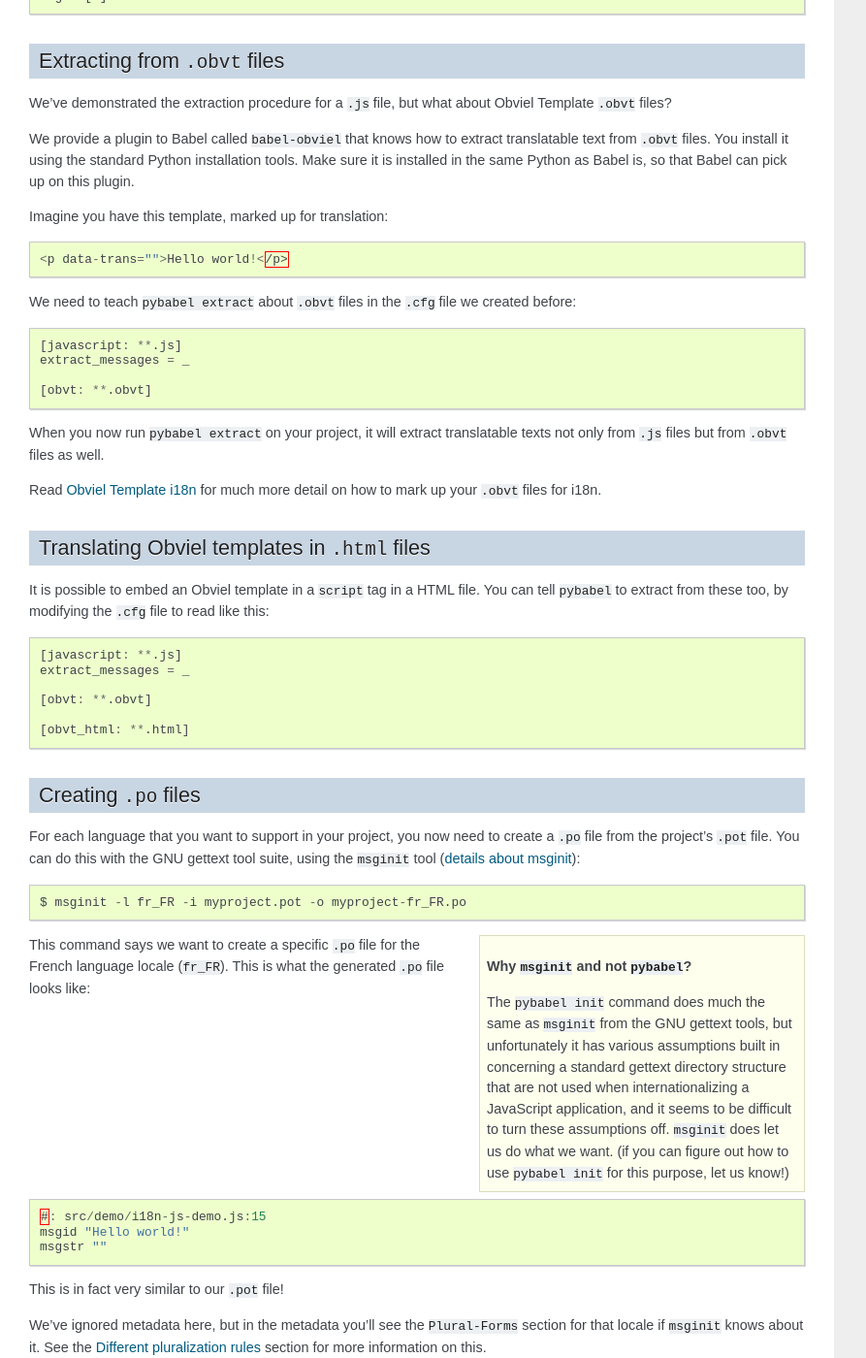
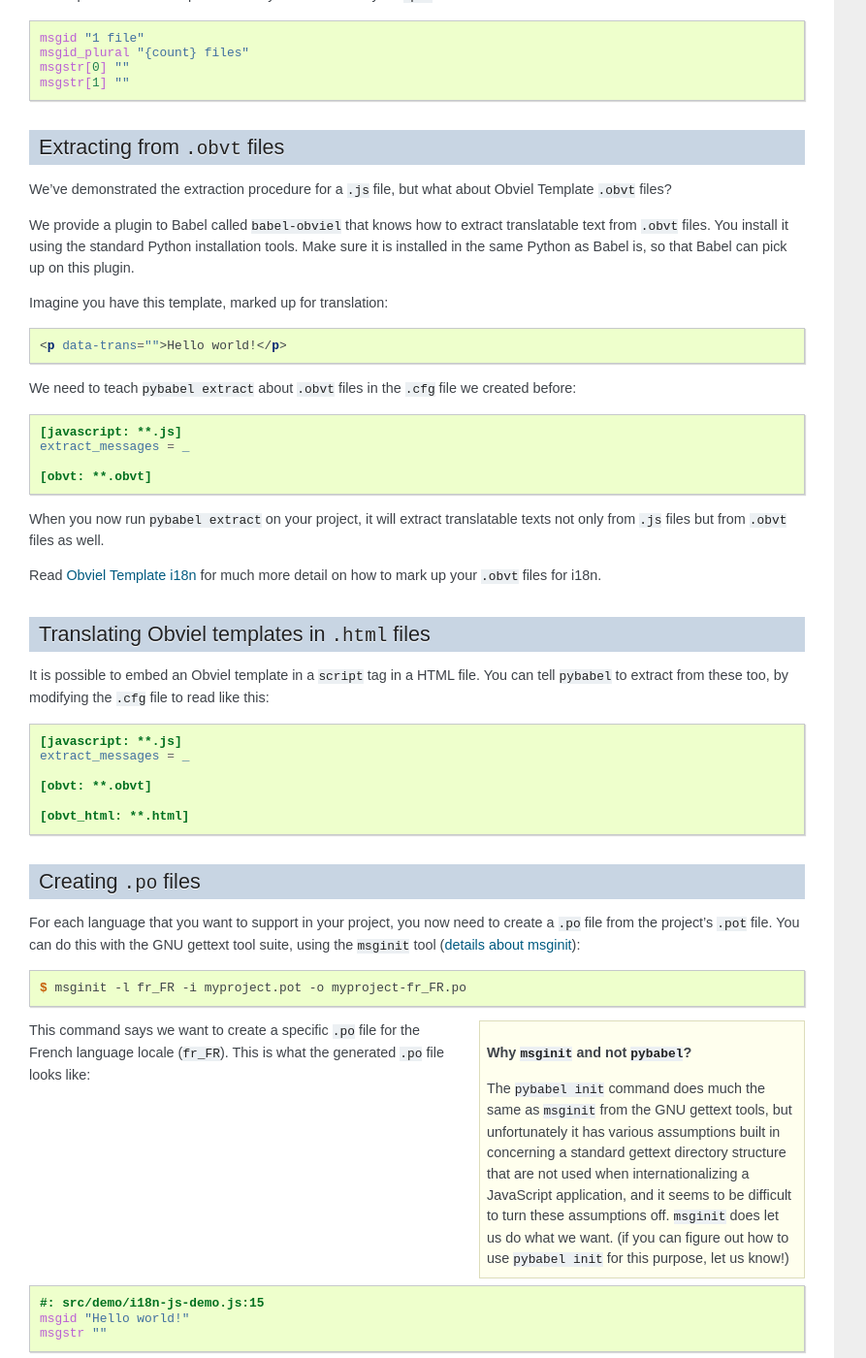
Before and after one commit to obviel/obviel, a Sphinx documentation site: the page built from doc/i18n.txt, in a window 1280 px wide and 1400 px high, scrolled down 6285 px. Shown: the whole window at 97% size, without its empty margins (0-893 px from the left). Built offline with Sphinx 7.4.7, drawn with Linux system fonts in a browser that asks for light colours; some of the changed text lies outside the part shown.

Commit message:
More pretty colors.

```diff
--- a/doc/i18n.txt
+++ b/doc/i18n.txt
@@ -49,9 +49,17 @@ instead of in English.
 You can make this happen using ``obviel.i18n``. This uses the gettext_
 approach, which is very often used for i18n for a variety of projects
 and programming languages. ``obviel.i18n`` is built on top of
-jsgettext_, so include ``jsgettext`` like this::
+jsgettext_, so include ``jsgettext`` like this:
 
-    <script type="text/javascript" src="/path/to/Gettext.js"></script>
+.. code-block:: html
+
+  <script type="text/javascript" src="/path/to/Gettext.js"></script>
+
+and you need to include ``obviel-i18n`` itself:
+
+.. code-block:: html
+
+  <script type="text/javascript" src="/path/to/obviel-i18n.js"></script>
 
 .. _gettext: https://en.wikipedia.org/wiki/Gettext
 
@@ -212,7 +220,9 @@ Let's consider the following program::
   alert(variables(ngettext('1 file', '{count} files', count)), {count: count});
 
 Let's consider count ``[1, 2, 4, 5, 21, 22, 25]`` and look at the output
-for English::
+for English:
+
+.. code-block:: text
 
   1 file
   2 files
@@ -222,7 +232,9 @@ for English::
   22 files
   25 files
 
-With Polish, we want the output to be like this::
+With Polish, we want the output to be like this:
+
+.. code-block:: text
 
   1 plik
   2 pliki
@@ -253,7 +265,9 @@ for these. When you maintain the translations in ``.po`` files like we
 detail below, the ``msginit`` tool can automatically generate these
 for you based on the locale. There is of course the possibility that
 it doesn't know the plural forms for the locale you specify to
-``msginit``. It will generate::
+``msginit``. It will generate:
+
+.. code-block:: text
 
   "Plural-Forms: nplurals=INTEGER; plural=EXPRESSION;\n"
 
@@ -372,12 +386,16 @@ tools used for this (``pip``, ``easy_install``, or
 be available.
 
 To make Babel work with ``.js`` files we first need to configure
-it. Create a ``.cfg`` file with the following content::
+it. Create a ``.cfg`` file with the following content:
+
+.. code-block:: ini
 
   [javascript: **.js]
   extract_messages = _
 
-Now you can use it on your project directory::
+Now you can use it on your project directory:
+
+.. code-block:: console
 
   $ pybabel extract -F myconfig.cfg project_directory > myproject.pot
 
@@ -385,7 +403,9 @@ You will now have a ``myproject.pot`` (PO template) file that will be
 the template for all the actual translation files for your
 application, the ``.po`` files. For example, if you had applied this
 to the simple demo described above, you would get a ``.pot`` file like
-this (skipping some metadata boilerplate)::
+this (skipping some metadata boilerplate):
+
+.. code-block:: po
 
   msgid "Hello world!"
   msgstr ""
@@ -394,7 +414,9 @@ In the comment line it points out where in the code the text to
 translate was found; this is sometimes useful context for translators.
 
 For the plural forms example with files you'd see this in your
-``.pot`` file::
+``.pot`` file:
+
+.. code-block:: po
 
   msgid "1 file"
   msgid_plural "{count} files"
@@ -412,12 +434,16 @@ extract translatable text from ``.obvt`` files. You install it using
 the standard Python installation tools. Make sure it is installed in
 the same Python as Babel is, so that Babel can pick up on this plugin.
 
-Imagine you have this template, marked up for translation::
+Imagine you have this template, marked up for translation:
+
+.. code-block:: html
 
   <p data-trans="">Hello world!</p>
 
 We need to teach ``pybabel extract`` about ``.obvt`` files in the
-``.cfg`` file we created before::
+``.cfg`` file we created before:
+
+.. code-block:: ini
 
   [javascript: **.js]
   extract_messages = _
@@ -436,7 +462,9 @@ Translating Obviel templates in ``.html`` files
 
 It is possible to embed an Obviel template in a ``script`` tag in a
 HTML file. You can tell ``pybabel`` to extract from these too, by
-modifying the ``.cfg`` file to read like this::
+modifying the ``.cfg`` file to read like this:
+
+.. code-block:: ini
 
   [javascript: **.js]
   extract_messages = _
@@ -451,7 +479,9 @@ Creating ``.po`` files
 For each language that you want to support in your project, you now
 need to create a ``.po`` file from the project's ``.pot`` file. You
 can do this with the GNU gettext tool suite, using the ``msginit``
-tool (`details about msginit`_)::
+tool (`details about msginit`_):
+
+.. code-block:: console
 
  $ msginit -l fr_FR -i myproject.pot -o myproject-fr_FR.po
 
@@ -469,7 +499,9 @@ tool (`details about msginit`_)::
 
 This command says we want to create a specific ``.po`` file for the
 French language locale (``fr_FR``). This is what the generated ``.po``
-file looks like::
+file looks like:
+
+.. code-block:: po
 
   #: src/demo/i18n-js-demo.js:15
   msgid "Hello world!"
@@ -482,7 +514,9 @@ We've ignored metadata here, but in the metadata you'll see the
 it. See the `Different pluralization rules`_ section for more
 information on this.
 
-We can now edit the file to add the French translations::
+We can now edit the file to add the French translations:
+
+.. code-block:: po
 
   #: src/demo/i18n-js-demo.js:15
   msgid "Hello world!"
@@ -502,7 +536,9 @@ or change or remove existing ones. You can use the ``babel extract``
 tool as usual to extract a new ``.pot`` file containing all the
 current translation texts. You can then use the GNU gettext
 msgmerge tool (details_) to update your existing ``.po`` files so that the
-new translatable texts become available to your translators::
+new translatable texts become available to your translators:
+
+.. code-block:: console
 
   $ msgmerge -U myproject-fr_FR.po myproject.pot
 
@@ -520,7 +556,9 @@ tool (installable using one of the Python methods such as ``pip``,
 .. _pojson: http://pypi.python.org/pypi/pojson
 
 Using pojson you can convert the ``.po`` file to a simple ``.json``
-file::
+file:
+
+.. code-block:: console
 
   $ bin/pojson convert myproject-fr_FR.po > myproject-fr_FR.json
 
```
